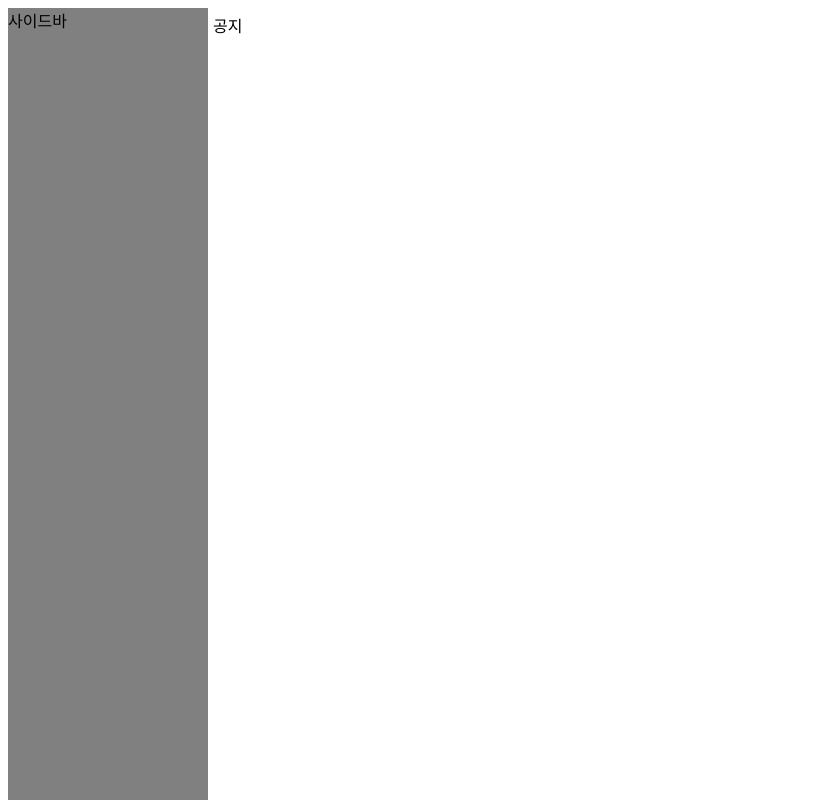
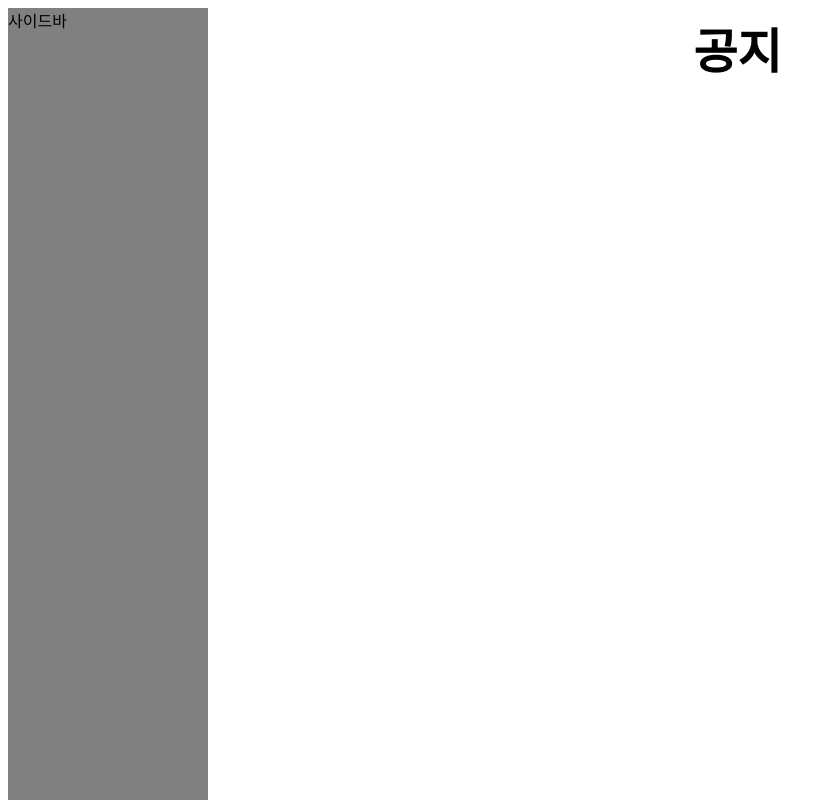
Before and after one commit to wintalk1234/wintalk1234.github.io, a plain HTML site: page index.html in a window 1280 px wide. Shown: the top 800 px of the page, without its empty margins (0-833 px from the left). Drawn offline with Linux system fonts and the light colour scheme.

Commit message:
똥
같다

```diff
--- a/css/style.css
+++ b/css/style.css
@@ -1,7 +1,7 @@
 @import url('https://fonts.googleapis.com/css2?family=Nanum+Gothic:wght@400;700;800&family=Noto+Sans+KR:wght@100;300;400;500;700;900&family=Noto+Serif+KR:wght@200;300;400;500;600;700&display=swap');
 
 * {
-  font-family: Namum Gothic, sans-serif;
+  font-family: "Namum Gothic", sans-serif;
 }
 
 .cen {
@@ -18,11 +18,16 @@
 .co {
   width: auto;
   height: auto;
-  float: left;
   padding: 5px;
 }
 
 .h {
+  font-family: "Noto Serif KR", serif;
+  font-size: 48px;
+  font-weight: bold;
   text-align: center;
-  font-family: Noto Serif KR, serif;
 }
+
+.text {
+
+}
--- a/index.html
+++ b/index.html
@@ -11,7 +11,12 @@
         사이드바
       </div>
       <div class="co">
-        <div class="h">공지</div>
+        <div class="h">
+          공지
+        </div>
+        <div class="text">
+
+        </div>
       </div>
     </div>
 
```
